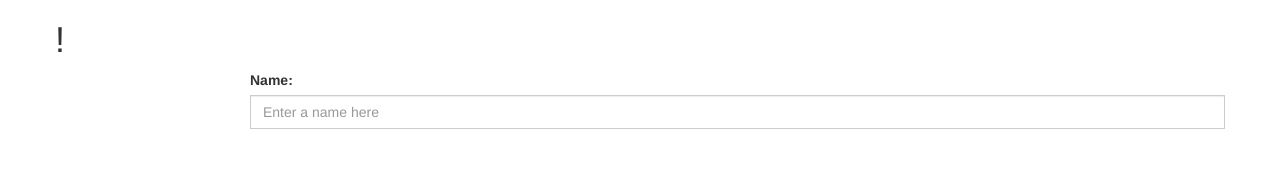
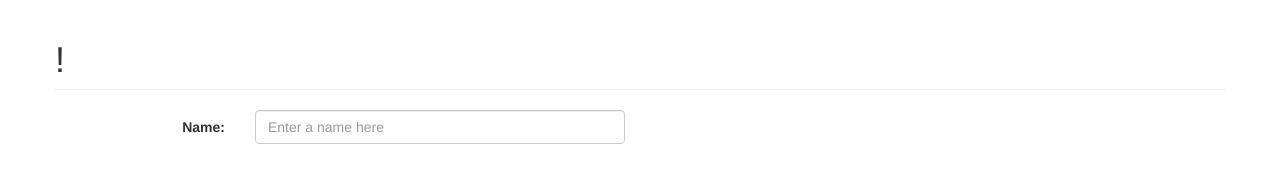
Before and after one commit to Wfuger/angular-practice, a website: page index.html in a window 1280 px wide. Drawn offline with nearby package versions, Linux system fonts and the light colour scheme.

Commit message:
bootstrapified

```diff
--- a/index.html
+++ b/index.html
@@ -2,16 +2,21 @@
 <html ng-app>
   <head>
     <link rel="stylesheet" href="https://maxcdn.bootstrapcdn.com/bootstrap/3.3.6/css/bootstrap.min.css" integrity="sha384-1q8mTJOASx8j1Au+a5WDVnPi2lkFfwwEAa8hDDdjZlpLegxhjVME1fgjWPGmkzs7" crossorigin="anonymous">
+    <link rel="stylesheet" href="https://maxcdn.bootstrapcdn.com/bootstrap/3.3.6/css/bootstrap-theme.min.css" integrity="sha384-fLW2N01lMqjakBkx3l/M9EahuwpSfeNvV63J5ezn3uZzapT0u7EYsXMjQV+0En5r" crossorigin="anonymous">
+    <script src="https://maxcdn.bootstrapcdn.com/bootstrap/3.3.6/js/bootstrap.min.js" integrity="sha384-0mSbJDEHialfmuBBQP6A4Qrprq5OVfW37PRR3j5ELqxss1yVqOtnepnHVP9aJ7xS" crossorigin="anonymous"></script>
     <script src="https://ajax.googleapis.com/ajax/libs/angularjs/1.5.5/angular.min.js"></script>
   </head>
   <body>
     <div class="container">
       <div class="row">
-        <h1>{{yourName}}!</h1>
-        <div class="col-sm-offset-2 col-sm-10 input-group">
-          <label>Name:</label>
-          <input class="form-control" type="text" ng-model="yourName" placeholder="Enter a name here">
-          <hr>
+        <h1 class="page-header">{{yourName}}!</h1>
+        <div class="form-horizontal">
+          <div class="form-group">
+            <label class="col-sm-2 control-label">Name: </label>
+            <div class="col-sm-4">
+              <input class="form-control" type="text" ng-model="yourName" placeholder="Enter a name here">
+            </div>
+          </div>
         </div>
       </div>
     </div>
```
Also changed, not shown: README.md.
